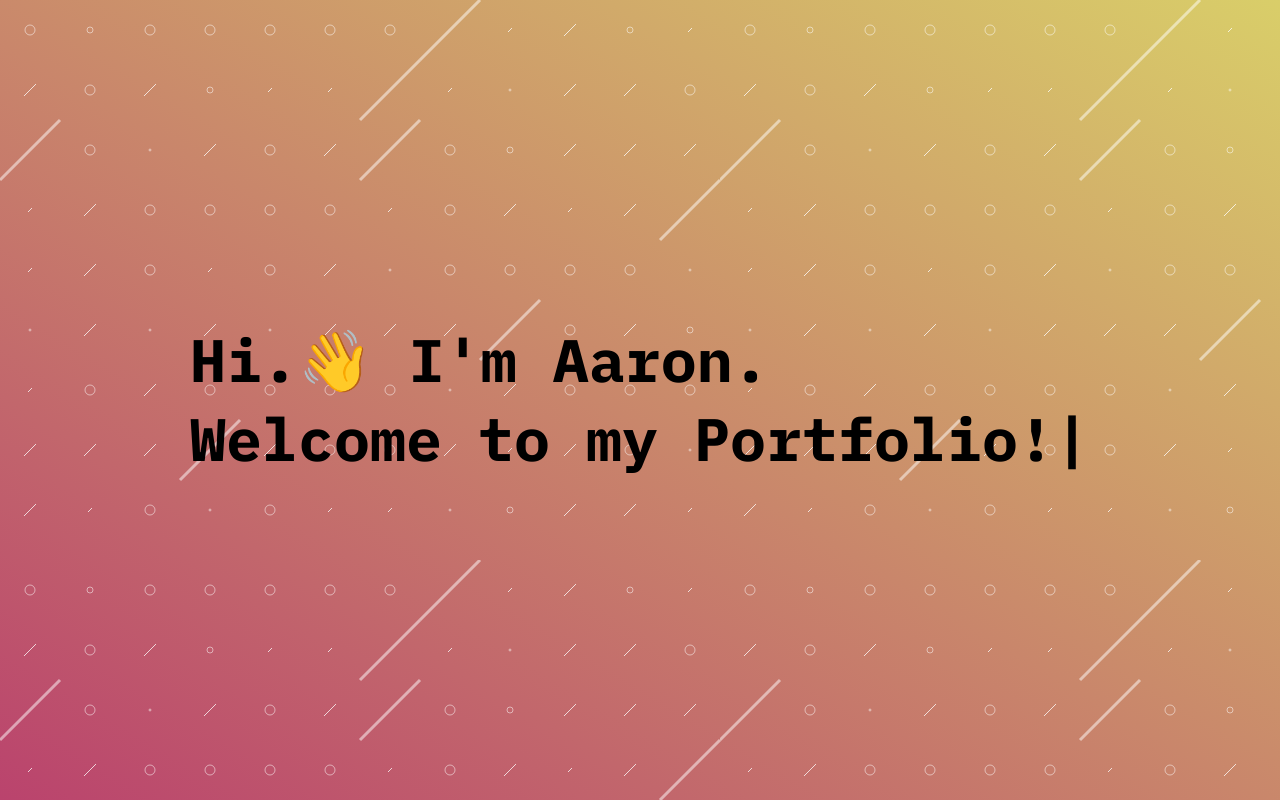
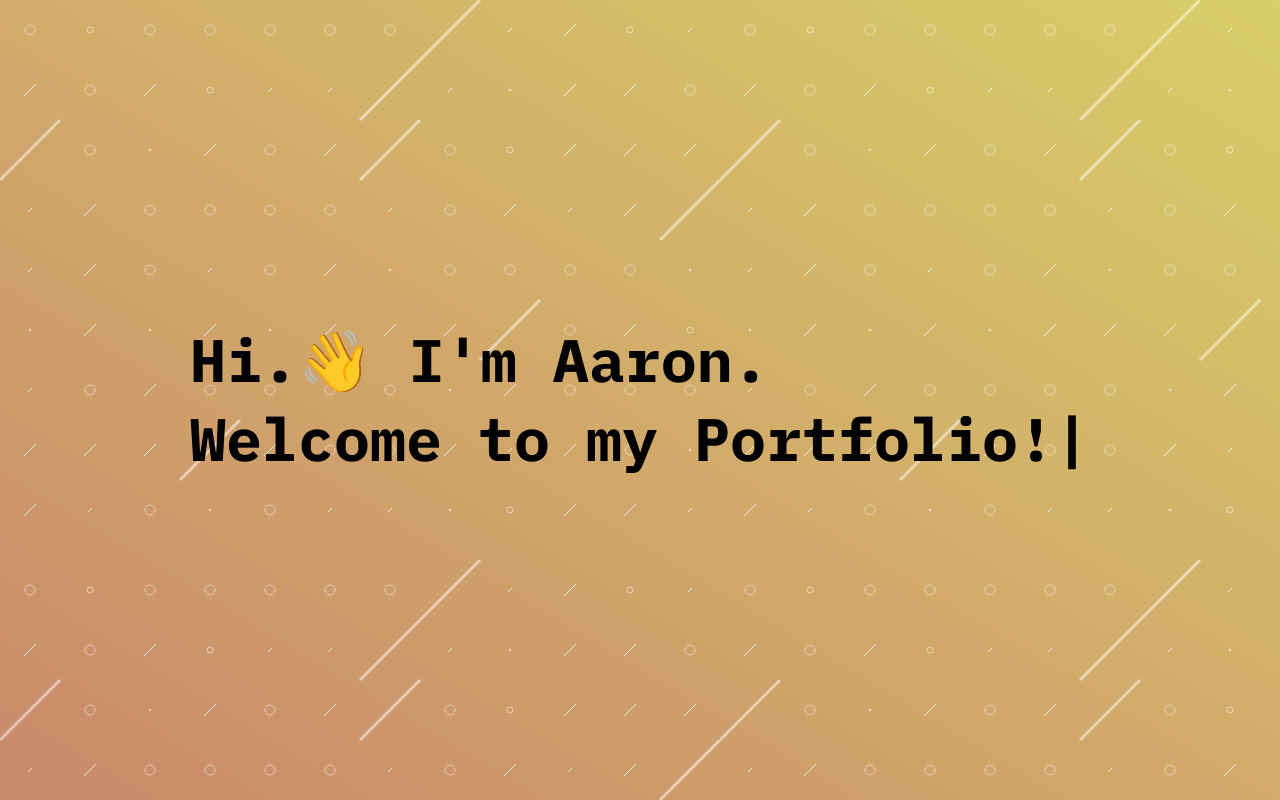
Before and after one commit to AarKro/digital-cv, a React (Vite) app: page / in a window 1280 px wide. Built offline with nearby package versions, Linux system fonts and the light colour scheme.

Commit message:
change background animation setup

```diff
--- a/src/App.scss
+++ b/src/App.scss
@@ -8,12 +8,12 @@
 
 body {
   margin: 0;
-  background-image: url('./assets/sprinkle.svg'), linear-gradient(31deg, rgba(186,67,109,1) 0%, rgba(217,206,105,1) 100%);
 }
 
 .app {
   width: calc($breakpoint-xxl - 10px);
   margin: 0 auto;
+  overflow: auto;
 
   @media (max-width: $breakpoint-xxl) {
     width: calc($breakpoint-xl - 10px);
@@ -22,4 +22,8 @@ body {
   @media (max-width: $breakpoint-xl) {
     width: 100%;
   }
+
+  &__wrapper {
+    overflow: hidden;
+  }
 }
--- a/src/App.tsx
+++ b/src/App.tsx
@@ -2,6 +2,7 @@ import { useEffect, useState } from 'react';
 import { IntroView } from './sections/IntroView/IntroView'
 import { TopicView } from './sections/TopicView/TopicView';
 import './App.scss'
+import { Background } from './components/Background/Background';
 
 export const App = () => {
   const [introFinished, setIntroFinished] = useState<boolean>(false);
@@ -14,11 +15,14 @@ export const App = () => {
   }, [introFinished]);
 
   return (
+    <article className='app__wrapper'>
+      <Background animate={introFinished}/>
       <div className='app'>
         {!hideIntro
           ? <IntroView isIntroFinished={introFinished} setAnimationFinished={setIntroFinished}/>
           : <TopicView />
         }
       </div>
+    </article>
   )
 }
--- /dev/null
+++ b/src/components/Background/Background.scss
@@ -0,0 +1,25 @@
+.background {
+  position: absolute;
+  transition: all 1s ease-in-out;
+  width: 100%;
+
+  &__gradient {
+    height: 300vh;
+    background-image: linear-gradient(31deg, rgba(186,67,109,1) 0%, rgba(217,206,105,1) 100%);
+  }
+
+  &__svg {
+    height: 350vh;
+    background-image: url('../../assets/sprinkle.svg');
+  }
+}
+
+.animate {
+  &__gradient {
+    transform: translateY(-150vh);
+  }
+
+  &__svg {
+    transform: translateY(-200vh);
+  }
+}
--- /dev/null
+++ b/src/components/Background/Background.tsx
@@ -0,0 +1,15 @@
+import { FC } from 'react';
+import './Background.scss';
+
+interface Props {
+  animate: boolean;
+}
+
+export const Background: FC<Props> = ({ animate }) => {
+  return (
+    <div>
+      <div className={`background background__gradient ${animate ? 'animate__gradient' : ''}`}/>
+      <div className={`background background__svg ${animate ? 'animate__svg' : ''}`}/>
+    </div>
+  );
+}
--- a/src/sections/IntroView/IntroView.scss
+++ b/src/sections/IntroView/IntroView.scss
@@ -9,7 +9,7 @@
 
   &.intro-finished {
     opacity: 0;
-    transform: translateY(-20%);
+    transform: translateY(-50%);
   }
 }
 
```
Lines whose indentation alone changed are shown as unchanged.
